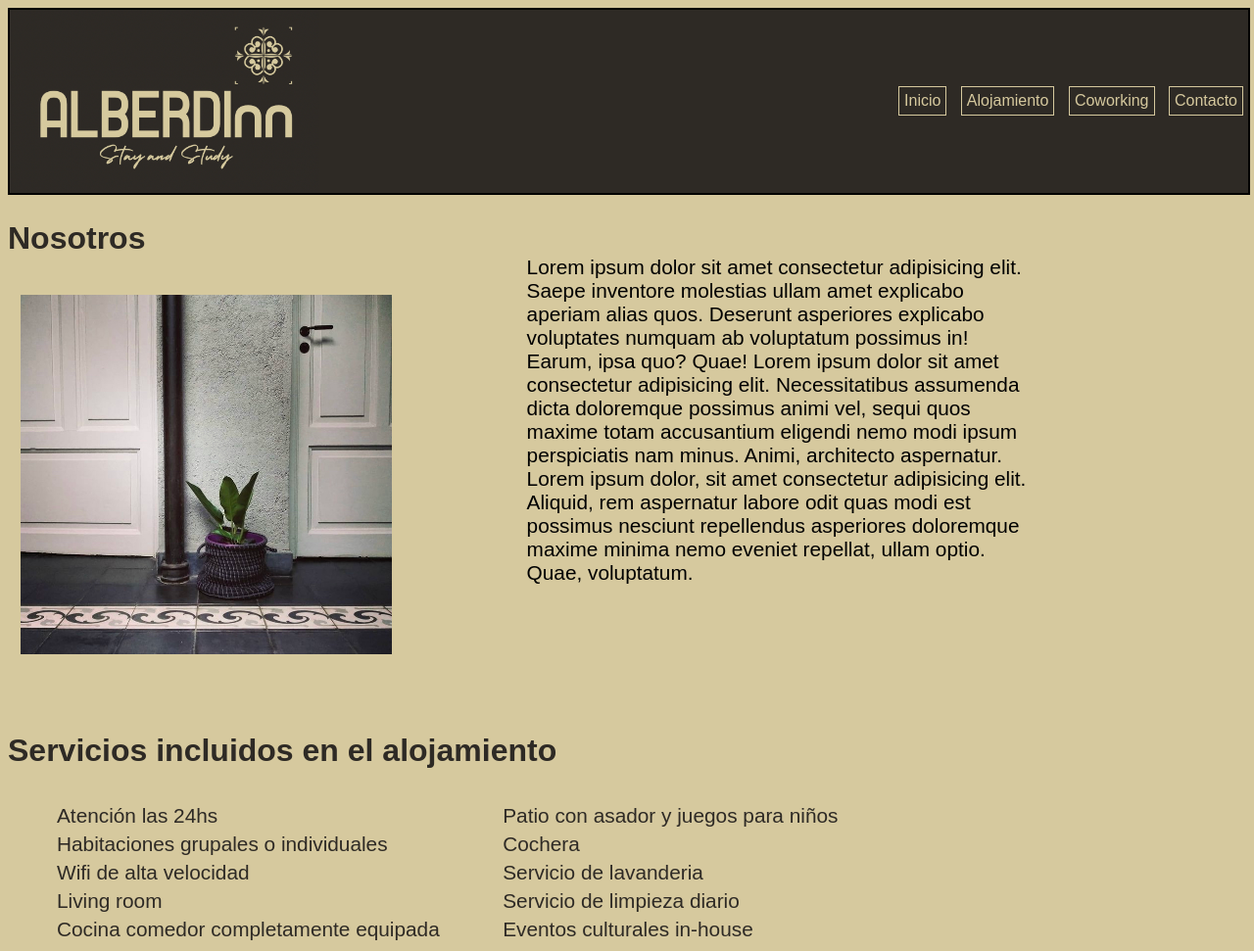
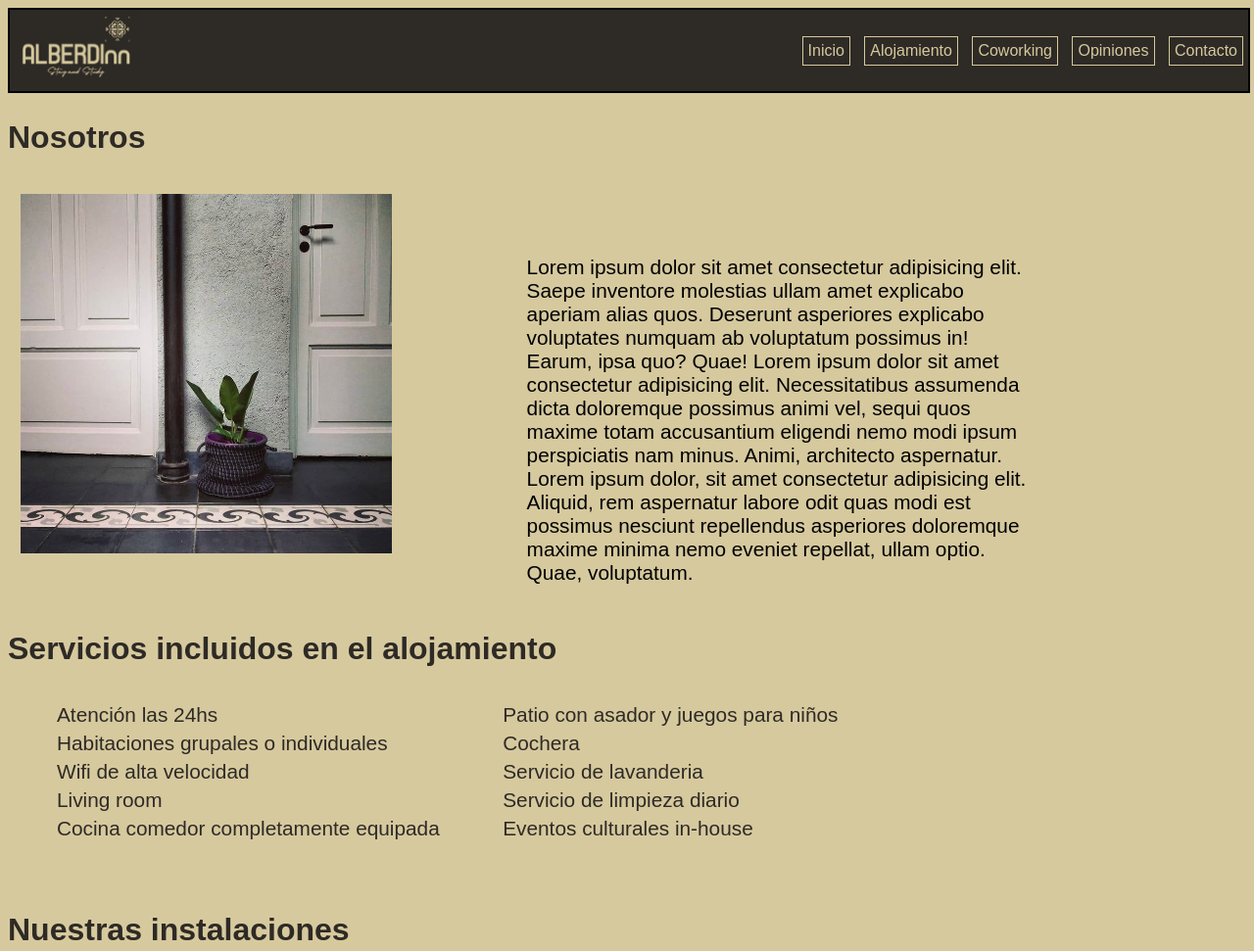
Before and after one commit to lguzmanperez/Proyecto-Alberdinn, a plain HTML site: page index.html in a window 1280 px wide. Shown: the top 971 px of the page at 98% size. Drawn offline with Linux system fonts and the light colour scheme.

Commit message:
actualice header

```diff
--- a/index.html
+++ b/index.html
@@ -11,19 +11,24 @@
 
 <body>
     <header class="header">
+        <div>
             <img class="
-        logo" src="./imagenes/logo_alberdinn.png" alt="logo_alberdinn">
+            logo logo_tablet" src="./imagenes/logo_alberdinn.png" alt="logo_alberdinn">
+        </div>
 
         <div class="formato_div_nav">
            <nav>
+               <div>
                    <ul>
 
                     <li><a href="index.html"> Inicio <a></a></li>
                     <li><a href="#Alojamiento"> Alojamiento </a></li>
                     <li><a  href="#coworking"> Coworking </a></li>
+                    <li><a  href="#opiniones"> Opiniones</a></li>
                     <li><a  href="contacto.html"> Contacto </a></li>
 
                     </ul>
+                </div>
 
             </nav>
         </div>
```
Lines whose indentation alone changed are shown as unchanged.
